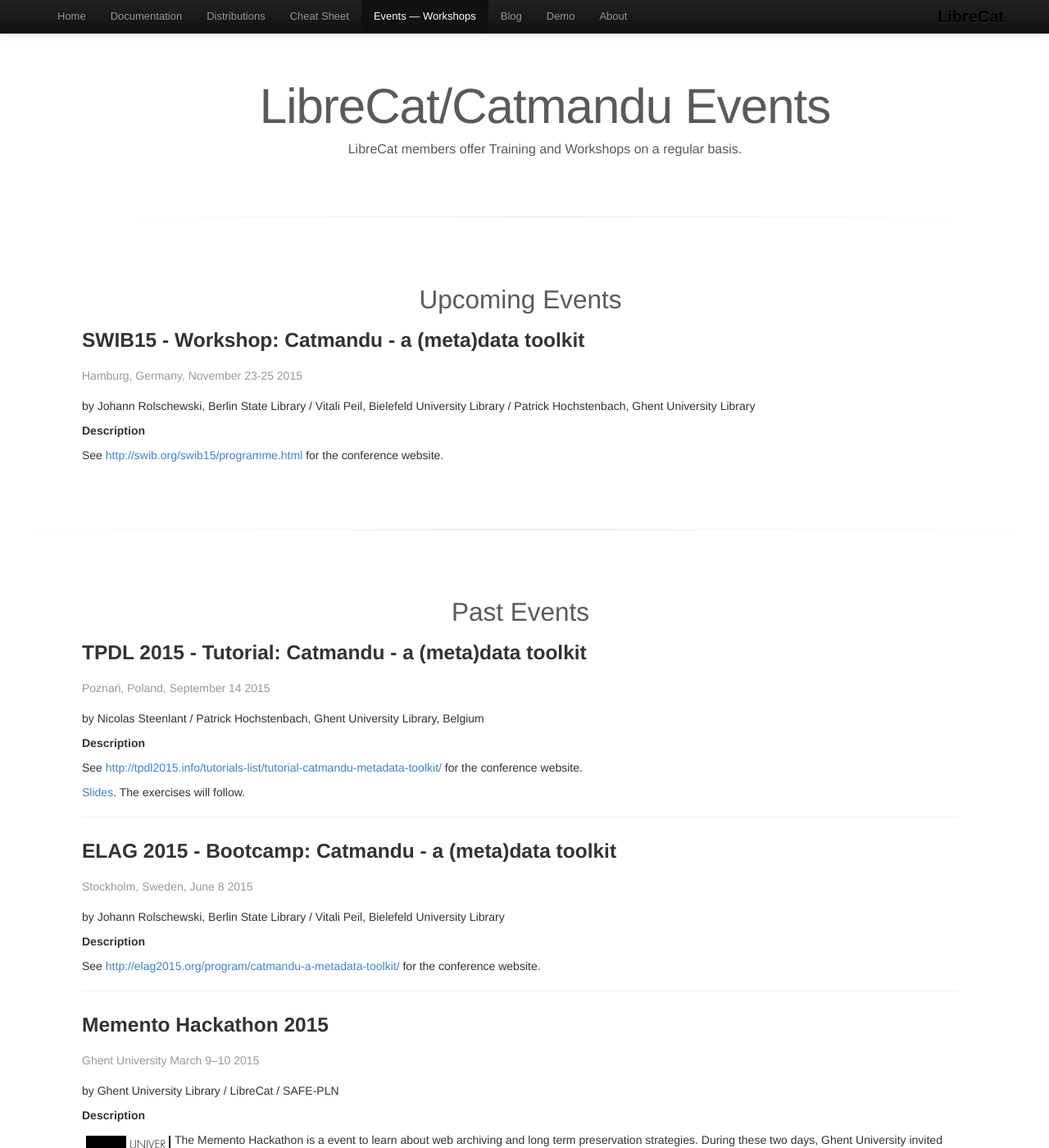
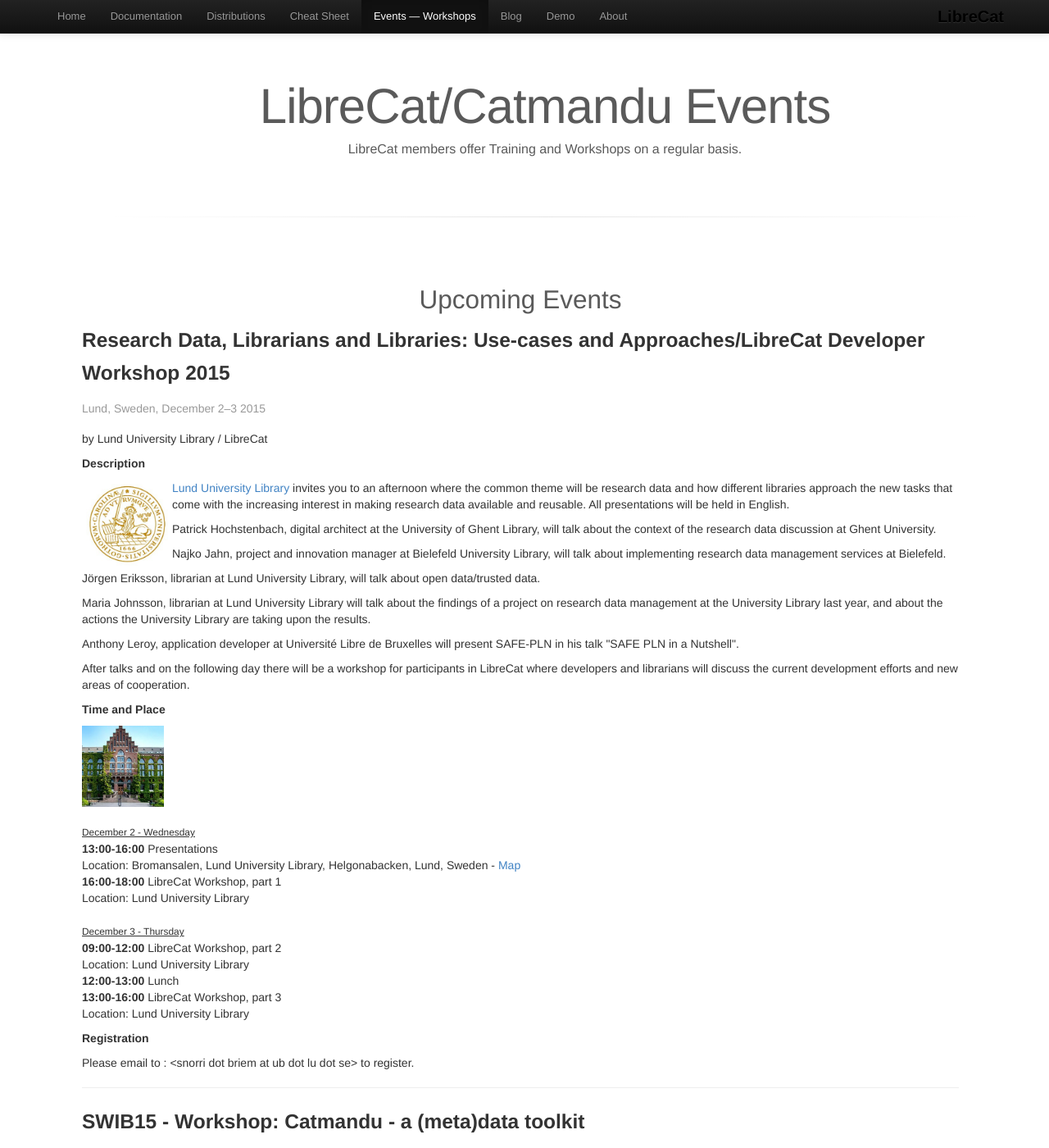
Before and after one commit to LibreCat/librecat.github.io, a Jekyll site: the page built from events.html, in a window 1280 px wide and 1400 px high. Shown: the whole window at 82% size. Built offline with Jekyll 4.4.1, drawn with Linux system fonts in a browser that asks for light colours.

Commit message:
Added LibreCat workshop at LUB Dec 2-3 2015

```diff
--- a/events.html
+++ b/events.html
@@ -21,6 +21,56 @@
         <div class="marketing">
             <h2>Upcoming Events</h2>
         </div>
+
+
+				<h3>Research Data, Librarians and Libraries: Use-cases and Approaches/LibreCat Developer Workshop 2015<br>
+				<small>Lund, Sweden, December 2–3 2015</small></h3>
+				<p>by Lund University Library / LibreCat</p>
+				<h5>Description</h5>
+				<p><img src="assets/img/LU_logo.jpg" width="100" height="100" style="float: left; padding: 5px;"/>
+				<a href="http://www.ub.lu.se/en/lund-university-library">Lund University Library</a> invites you to an afternoon where the common theme will be research
+				data and how different libraries approach the new tasks that come with the increasing interest
+				in making research data available and reusable. All presentations will be held in English.</p>
+
+				<p>Patrick Hochstenbach, digital architect at the University of Ghent Library, will talk about the
+				context of the research data discussion at Ghent University.</p>
+
+				<p>Najko Jahn, project and innovation manager at Bielefeld University Library, will talk about implementing
+				research data management services at Bielefeld.</p>
+
+				<p>Jörgen Eriksson, librarian at Lund University Library, will talk about open data/trusted data.</p>
+
+				<p>Maria Johnsson, librarian at Lund University Library will talk about the findings of a project on research
+				data management at the University Library last year, and about the actions the University Library are taking
+				upon the results.</p>
+
+				<p>Anthony Leroy, application developer at Université Libre de Bruxelles will present SAFE-PLN in his talk "SAFE PLN in a Nutshell".</p>
+
+				<p>After talks and on the following day there will be a workshop for
+				participants in LibreCat where developers and librarians will discuss the current development efforts and new areas of cooperation.</p>
+
+				<h5>Time and Place</h5>
+
+        <img src="assets/img/ub_exterior.jpg" width="100" height="100" /><br><br>
+				<small><u>December 2 - Wednesday</u></small><br>
+				<b>13:00-16:00</b> Presentations<br>
+				Location: Bromansalen, Lund University Library, Helgonabacken, Lund, Sweden - <a href="http://maps.google.com/maps?q=Universitetsbiblioteket%2c+Helgonabacken+(Bromansalen)&amp;hl=en" target="_blank">Map</a><br>
+
+				<b>16:00-18:00</b> LibreCat Workshop, part 1<br>
+				Location: Lund University Library<br><br>
+
+				<small><u>December 3 - Thursday</u></small><br>
+				<b>09:00-12:00</b> LibreCat Workshop, part 2<br>
+				Location: Lund University Library<br>
+
+				<b>12:00-13:00</b> Lunch<br>
+
+				<b>13:00-16:00</b> LibreCat Workshop, part 3<br>
+				Location: Lund University Library<br>
+
+				<h5>Registration</h5>
+				<p>Please email to : &lt;snorri dot briem at ub dot lu dot se&gt; to register.</p>
+				<hr>
 
         <h3>SWIB15 - Workshop: Catmandu - a (meta)data toolkit<br>
         <small>Hamburg, Germany, November 23-25 2015</small></h3>
```
Also changed, not shown: assets/img/LU_logo.jpg (added), assets/img/ub_exterior.jpg (added).
